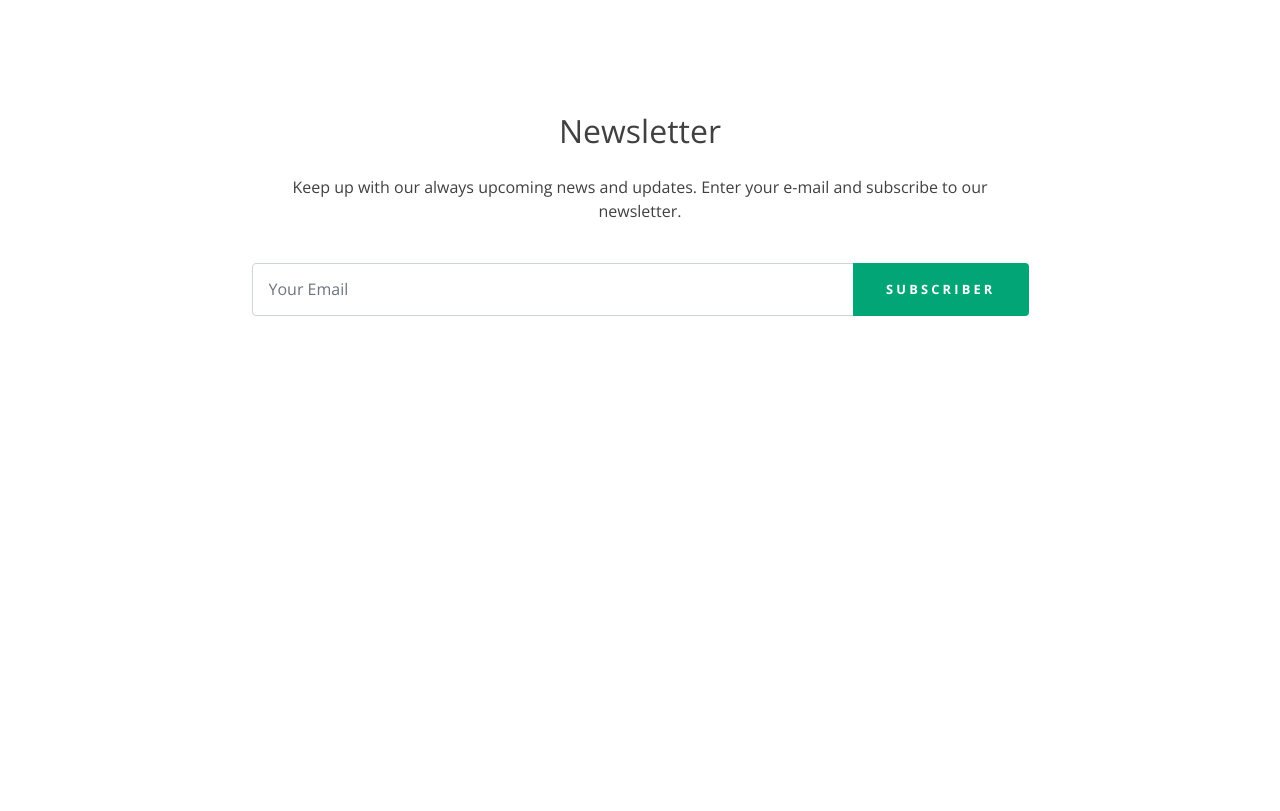
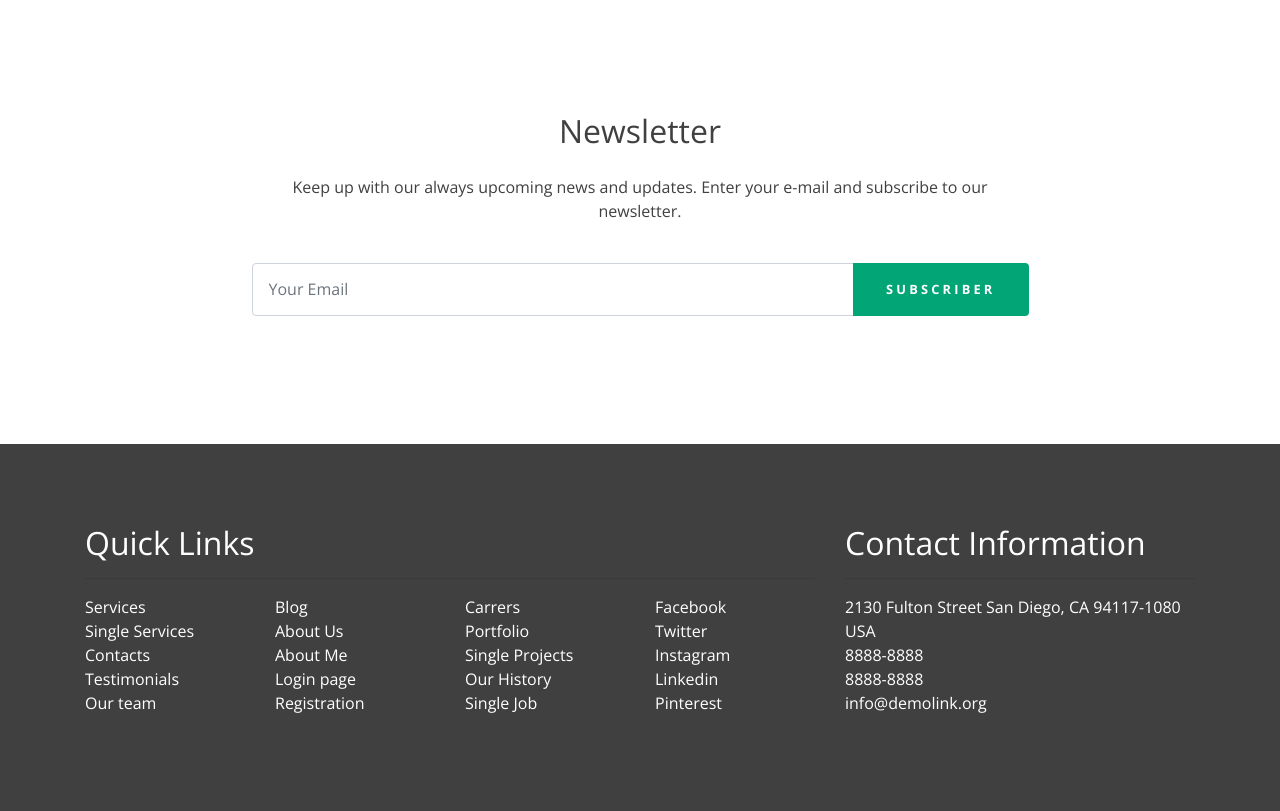
Before and after one commit to JeffersonXz/Meta-Security, a website: page index.html in a window 1280 px wide. Shown: the part 3785-4596 px from the top of the page. Before the commit the page ends 4229 px from the top, so only its background shows below. Drawn offline with nearby package versions, Linux system fonts and the light colour scheme.

Commit message:
footer finish

```diff
--- a/index.html
+++ b/index.html
@@ -381,6 +381,80 @@
       </div>
     </section>
 
+    <!-- Footer -->
+    <footer class="footer" id="footer">
+      <div class="container">
+        <div class="row">
+          <div class="col-md-8">
+            <h2 class="text-principal">Quick Links</h2>
+            <hr />
+            <div class="row">
+              <div class="col-md-3">
+                <ul class="footer__list">
+                  <li><a href="">Services</a></li>
+                  <li><a href="">Single Services</a></li>
+                  <li><a href="">Contacts</a></li>
+                  <li><a href="">Testimonials</a></li>
+                  <li><a href="">Our team</a></li>
+                </ul>
+              </div>
+              <div class="col-md-3">
+                <ul class="footer__list">
+                  <li><a href="">Blog</a></li>
+                  <li><a href="">About Us</a></li>
+                  <li><a href="">About Me</a></li>
+                  <li><a href="">Login page</a></li>
+                  <li><a href="">Registration</a></li>
+                </ul>
+              </div>
+              <div class="col-md-3">
+                <ul class="footer__list">
+                  <li><a href="">Carrers</a></li>
+                  <li><a href="">Portfolio</a></li>
+                  <li><a href="">Single Projects</a></li>
+                  <li><a href="">Our History</a></li>
+                  <li><a href="">Single Job</a></li>
+                </ul>
+              </div>
+              <div class="col-md-3">
+                <ul class="footer__list">
+                  <li><a href="">Facebook</a></li>
+                  <li><a href="">Twitter</a></li>
+                  <li><a href="">Instagram</a></li>
+                  <li><a href="">Linkedin</a></li>
+                  <li><a href="">Pinterest</a></li>
+                </ul>
+              </div>
+            </div>
+          </div>
+          <div class="col-md-4">
+            <h2 class="text-principal">Contact Information</h2>
+            <hr />
+
+            <div class="footer__info">
+              <div class="footer__icon"></div>
+              <div class="footer__text">
+                <a href="#">2130 Fulton Street San Diego, CA 94117-1080 USA</a>
+              </div>
+            </div>
+            <div class="footer__info">
+              <div class="footer__icon"></div>
+              <div class="footer__text">
+                <a href="#">8888-8888</a> <br />
+                <a href="#">8888-8888</a>
+              </div>
+            </div>
+            <div class="footer__info">
+              <div class="footer__icon"></div>
+              <div class="footer__text">
+                <a href="#">info@demolink.org</a>
+              </div>
+            </div>
+          </div>
+        </div>
+      </div>
+    </footer>
+
     <script
       src="https://code.jquery.com/jquery-3.3.1.slim.min.js"
       integrity="sha384-q8i/X+965DzO0rT7abK41JStQIAqVgRVzpbzo5smXKp4YfRvH+8abtTE1Pi6jizo"
--- /dev/null
+++ b/scss/components/_footer.scss
@@ -0,0 +1,20 @@
+@import "../variables";
+
+.footer {
+  padding: 5rem 0;
+  background-color: $color-black-dark;
+  color: #fff;
+
+  // List
+  &__list {
+    list-style: none;
+  }
+
+  a {
+    color: #fff;
+
+    &:hover {
+      color: $color-green-light;
+    }
+  }
+}
--- a/scss/main.scss
+++ b/scss/main.scss
@@ -1,4 +1,5 @@
 // Imports
+@import "components/footer";
 @import "components/intro";
 @import "components/navbar";
 @import "components/about";
```
Also changed, not shown: css/main.css.
